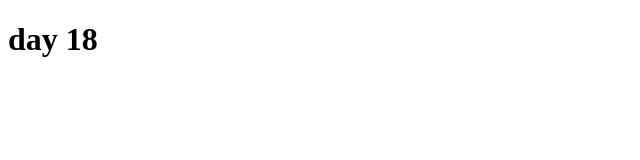
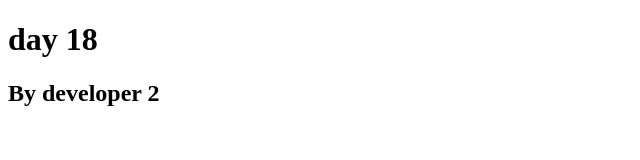
Before and after one commit to Onyarmanto97/ORA, a plain HTML site: page index.html in a window 1280 px wide. Shown: the whole page, without its empty margins (0-640 px from the left). Drawn offline with Linux system fonts and the light colour scheme.

Commit message:
update from dev 2

```diff
--- a/index.html
+++ b/index.html
@@ -8,5 +8,6 @@
 </head>
 <body>
     <h1>day 18</h1>
+    <h2>By developer 2</h2>
 </body>
 </html>
```
